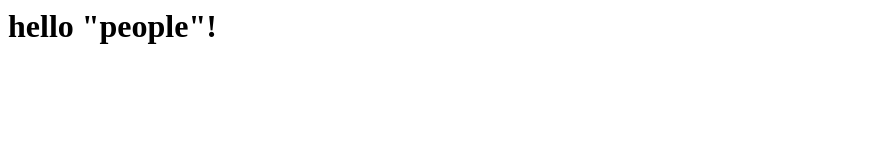
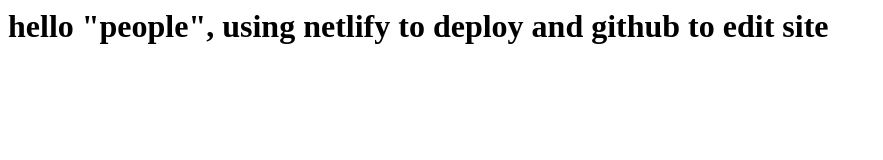
Before and after one commit to imanoob1234pl/spawnoidTest, a plain HTML site: page index.html in a window 1280 px wide. Shown: the whole page, without its empty margins (0-883 px from the left). Drawn offline with Linux system fonts and the light colour scheme.

Commit message:
Update index.html

```diff
--- a/index.html
+++ b/index.html
@@ -1,5 +1,5 @@
 <html>
 <body>
-  <h1>hello "people"!</h1>
+  <h1>hello "people", using netlify to deploy and github to edit site</h1>
 </body>
 </html>
```
